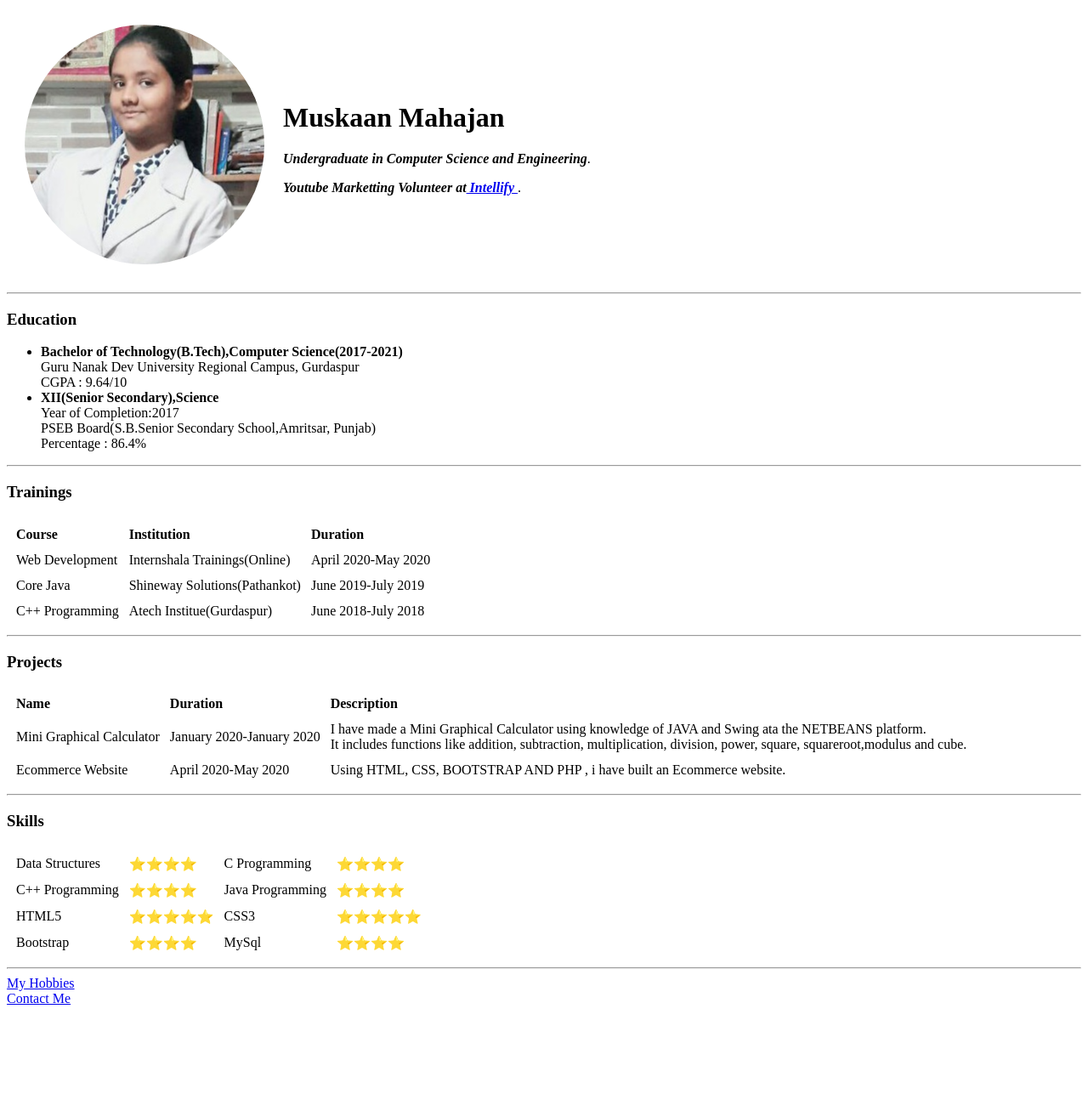
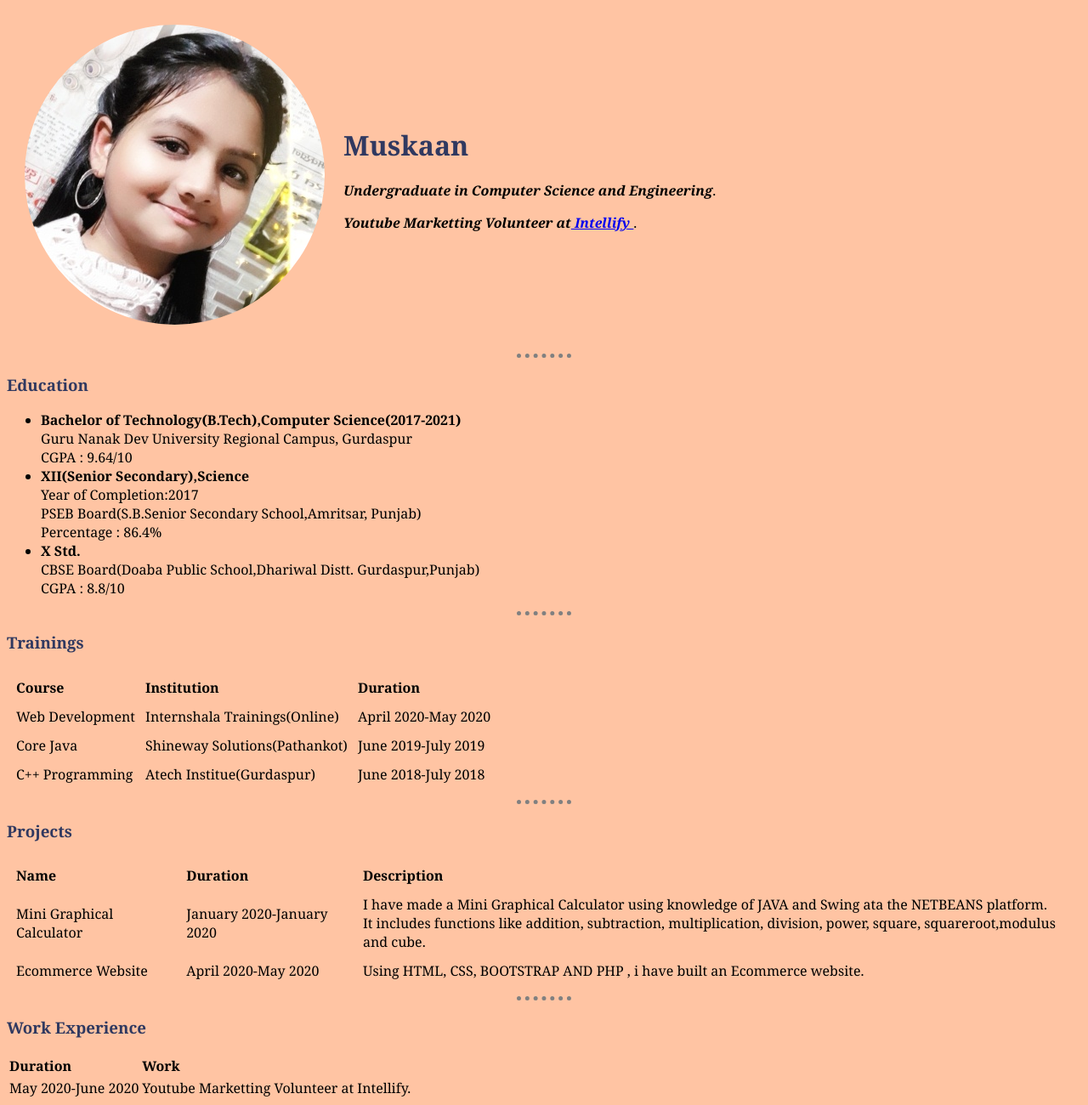
Before and after one commit to muskaan279/cv, a plain HTML site: page index.html in a window 1280 px wide. Shown: the top 1300 px of the page at 85% size. Before the commit the page ends 1192 px from the top, so only its background shows below. Drawn offline with Linux system fonts and the light colour scheme.

Commit message:
Add files via upload

```diff
--- /dev/null
+++ b/css/styles.css
@@ -0,0 +1,20 @@
+body{
+  background-color:#ffc4a3;
+  font-family: Georgia, serif;
+}
+hr{
+  border-style: dotted none none none;
+  border-width: 5px;
+  border-color:grey;
+  height: 0px;
+  width:5%;
+}
+h3
+{
+  font-family: Georgia, serif;
+  color:#303960;
+}
+h1{
+  font: Georgia, serif ;
+  color: #303960;
+}
--- a/index.html
+++ b/index.html
@@ -3,12 +3,13 @@
   <head>
     <meta charset="utf-8">
     <title>Muskaan`s Personal Site</title>
+    <link rel="stylesheet" href="css/styles.css">
   </head>
   <body>
     <table cellspacing="20">
       <tr>
-        <td><img src="images/muskaan.png" alt="Muskaan Profile picture"></td>
-        <td><h1>  Muskaan Mahajan</h1>
+        <td><img src="images/muskaan1.png" alt="Muskaan Profile picture"></td>
+        <td><h1> Muskaan</h1>
             <p><strong><em>Undergraduate in Computer Science and Engineering</em></strong>.</p>
             <p><strong><em>Youtube Marketting Volunteer at<a href="https://www.intellify.in/"> Intellify </a></em></strong>.</p></td>
       </tr>
@@ -19,6 +20,7 @@
       <ul>
         <li><strong>Bachelor of Technology(B.Tech),Computer Science(2017-2021)</strong><br>Guru Nanak Dev University Regional Campus, Gurdaspur<br>CGPA : 9.64/10</li>
         <li><strong>XII(Senior Secondary),Science</strong><br>Year of Completion:2017<br>PSEB Board(S.B.Senior Secondary School,Amritsar, Punjab)<br>Percentage : 86.4%</li>
+        <li><strong>X Std.</strong><br>CBSE Board(Doaba Public School,Dhariwal Distt. Gurdaspur,Punjab)<br>CGPA : 8.8/10</li>
       </ul>
     </p>
     <hr>
@@ -65,6 +67,17 @@
       </tr>
     </table>
     <hr>
+    <h3>Work Experience</h3>
+    <table>
+      <tr>
+        <td><strong>Duration<strong></td>
+        <td><strong>Work</strong></td>
+      </tr>
+      <tr>
+        <td>May 2020-June 2020</td>
+        <td>Youtube Marketting Volunteer at Intellify.</td>
+      </tr>
+    </table>
     <h3>Skills</h3>
     <table cellspacing="10">
       <tr>
```
Also changed, not shown: contact-me.html (+1 -0 lines), hobbies.html (+1 -0 lines), images/muskaan1.png (added).
